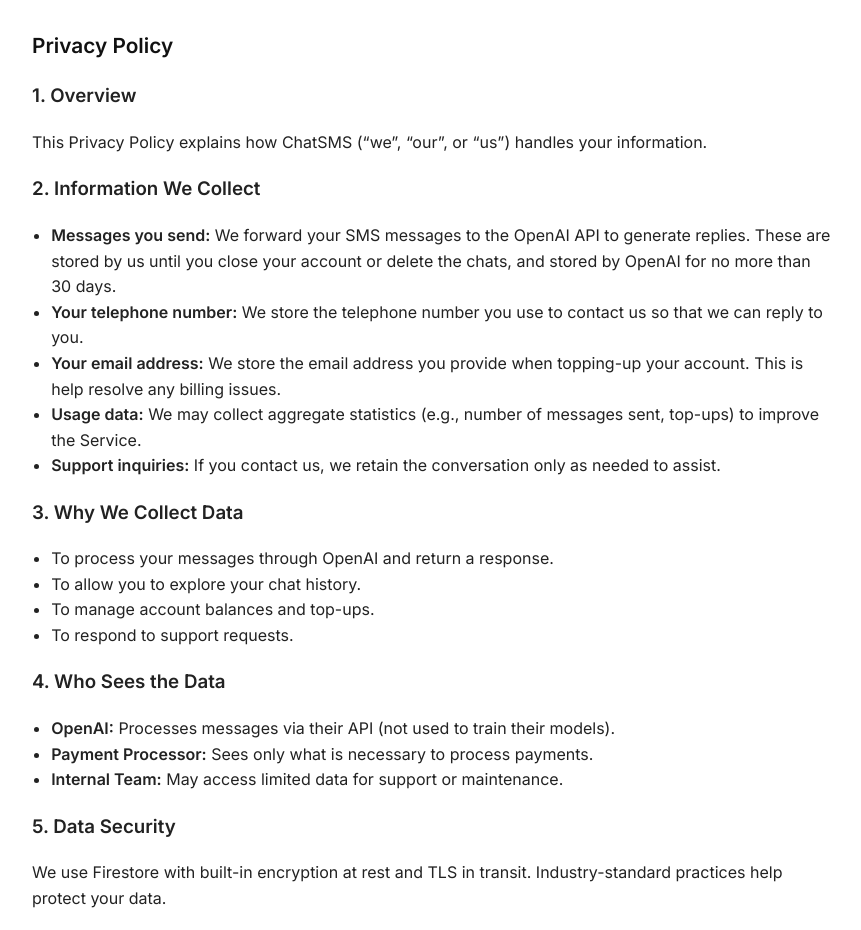
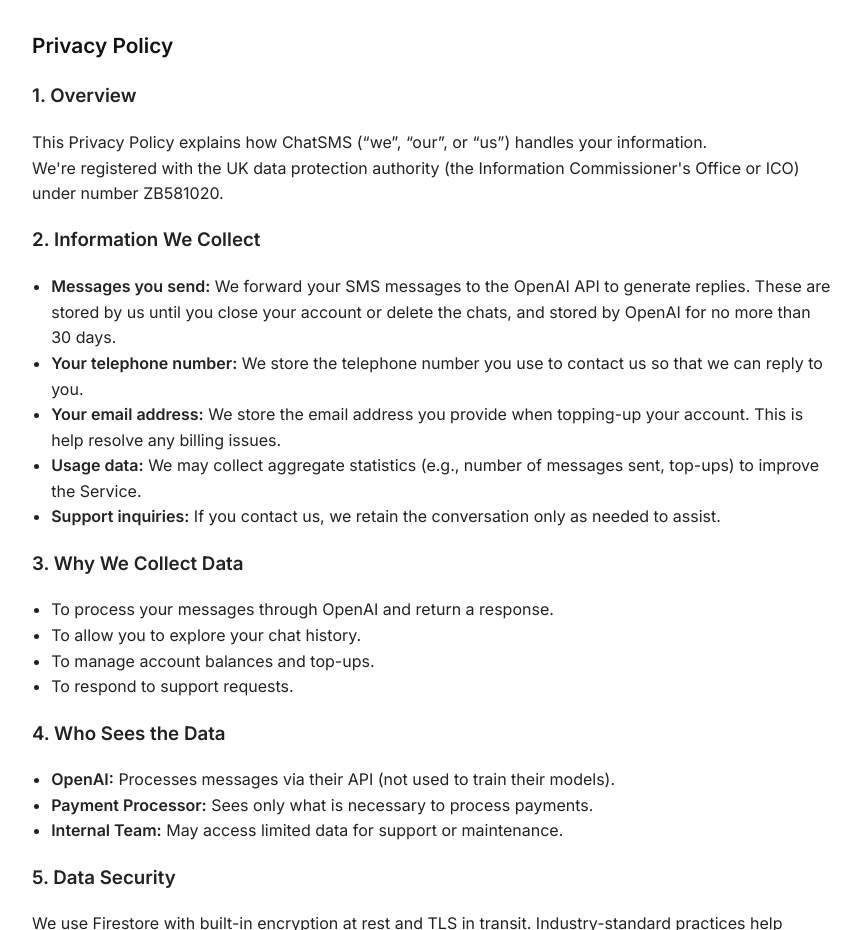
Before and after one commit to volani-limited/chatsms-legal, a plain HTML site: page index.html in a window 1280 px wide. Shown: the part 1260-2190 px from the top of the page, without its empty margins (208-1069 px from the left). Drawn offline with Linux system fonts and the light colour scheme.

Commit message:
Update with registration information

```diff
--- a/index.html
+++ b/index.html
@@ -96,7 +96,7 @@
   <h2>Privacy Policy</h2>
 
   <h3>1. Overview</h3>
-  <p>This Privacy Policy explains how ChatSMS (“we”, “our”, or “us”) handles your information.</p>
+  <p>This Privacy Policy explains how ChatSMS (“we”, “our”, or “us”) handles your information.<br>We're registered with the UK data protection authority (the Information Commissioner's Office or ICO) under number ZB581020.</p>
 
   <h3>2. Information We Collect</h3>
   <ul>
```
